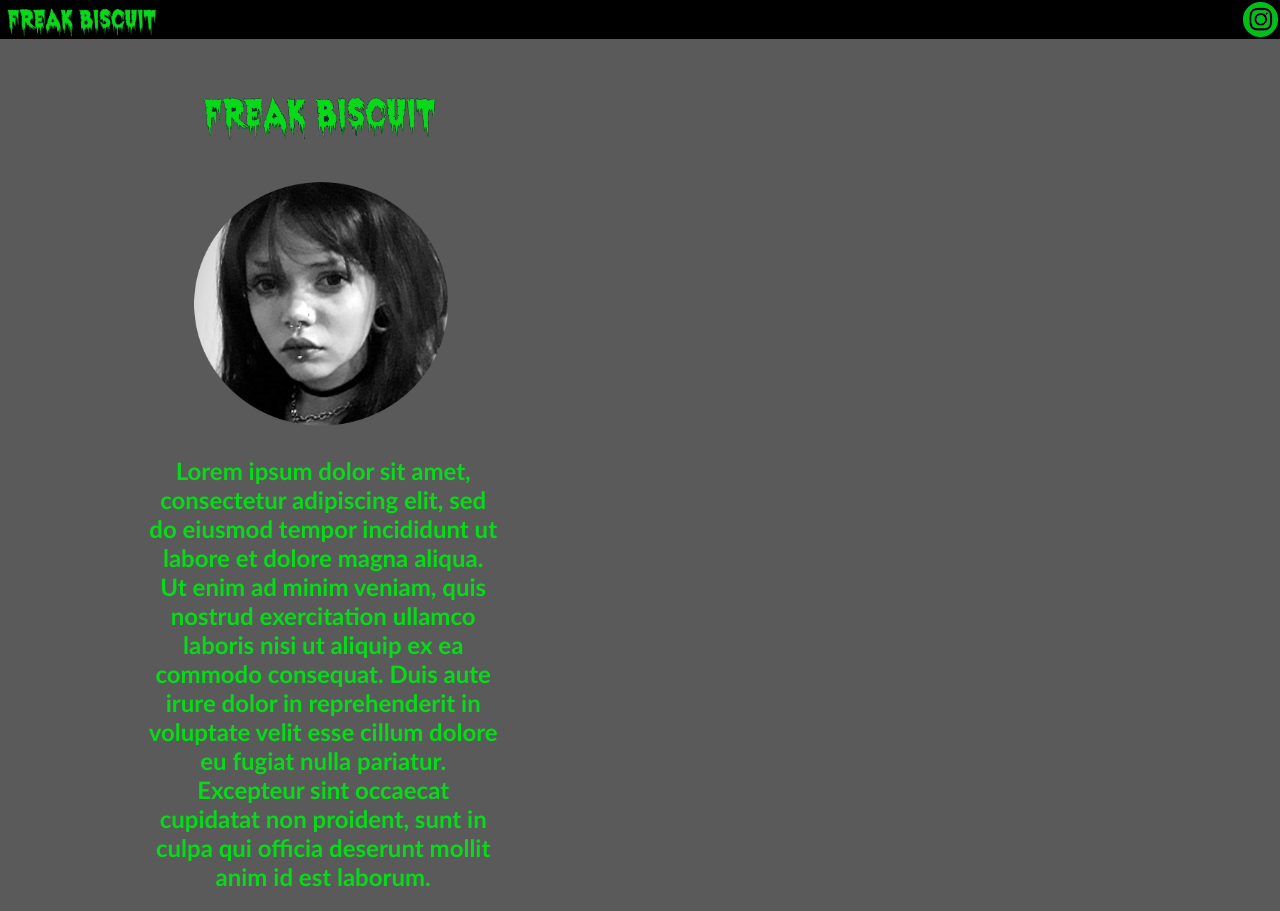
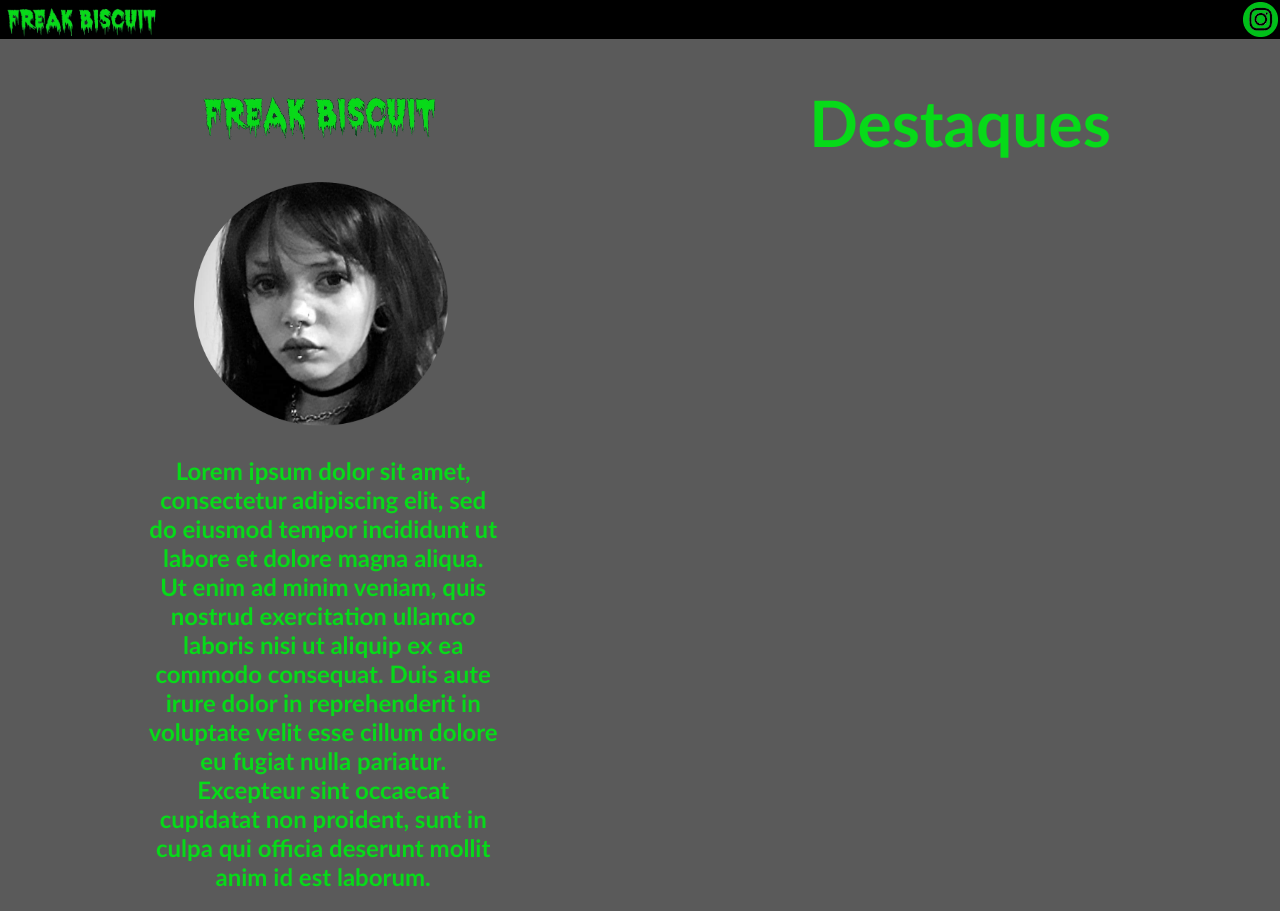
Before and after one commit to ArthurDabela/siteFreakBiscuit, a plain HTML site: page index.html in a window 1280 px wide. Drawn offline with Linux system fonts and the light colour scheme.

Commit message:
Preparando body-right para carousel

```diff
--- a/index.html
+++ b/index.html
@@ -31,7 +31,7 @@
             </h2>
         </div>
         <div class="main-right">
-
+            <div class="titulo-right"><h1>Destaques</h1></div>
         </div>
 
     </main>
--- a/style.css
+++ b/style.css
@@ -57,3 +57,12 @@ h2{
     width: 55%;
     color: #07da19;
 }
+
+.titulo-right{
+    margin-top: 7%;
+}
+
+h1{
+    font-size: 4rem;
+    color: #07da19;
+}
```
